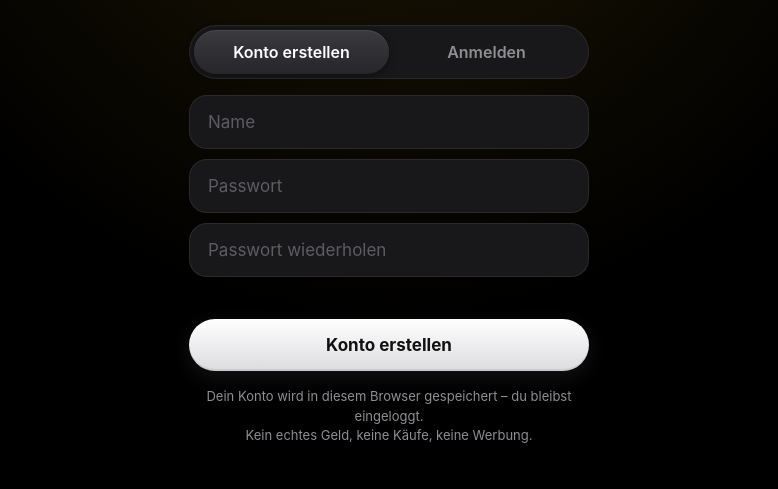
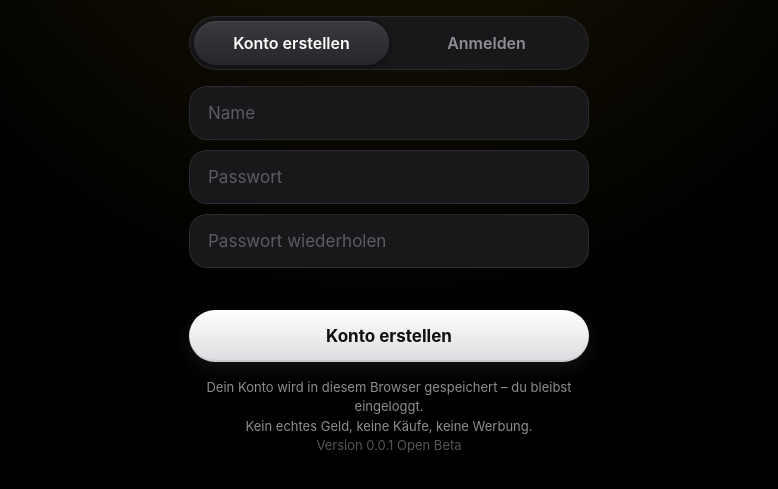
Before and after one commit to tillwassenhoven1-glitch/GGamble, a plain HTML site: page index.html in a window 1280 px wide. Shown: the part 239-728 px from the top of the page, without its empty margins (251-1029 px from the left). Drawn offline with Linux system fonts and the light colour scheme.

Commit message:
Version 0.0.1 Open Beta: Versionsanzeige unten links
Co-Authored-By: Claude Opus 5.5 <noreply@anthropic.com>
Claude-Session: https://claude.ai/code/session_01RRX6cRMjUsChSHPfQdor2H

```diff
--- a/index.html
+++ b/index.html
@@ -517,6 +517,7 @@ select.inp{appearance:none;-webkit-appearance:none;background-image:linear-gradi
 .cab.sm .btns b{width:36px;height:12px}
 .legend{display:flex;flex-wrap:wrap;gap:6px 12px;justify-content:center;margin-top:10px;font-size:13px;font-weight:700;color:#2a3a2a}
 
+#ver{position:fixed;left:14px;bottom:calc(var(--sb) + 96px);z-index:60;font-size:11px;font-weight:600;color:rgba(255,255,255,.6);background:rgba(0,0,0,.7);padding:3px 9px;border-radius:999px;backdrop-filter:blur(6px);-webkit-backdrop-filter:blur(6px);pointer-events:none;letter-spacing:.3px}
 </style>
 </head>
 <body>
@@ -532,7 +533,7 @@ select.inp{appearance:none;-webkit-appearance:none;background-image:linear-gradi
     <input id="lPw2" class="fld" type="password" placeholder="Passwort wiederholen" autocomplete="new-password">
     <div class="err" id="lErr"></div>
     <button class="btn white w" id="lGo">Los geht's</button>
-    <p class="small">Dein Konto wird in diesem Browser gespeichert – du bleibst eingeloggt.<br>Kein echtes Geld, keine Käufe, keine Werbung.</p>
+    <p class="small">Dein Konto wird in diesem Browser gespeichert – du bleibst eingeloggt.<br>Kein echtes Geld, keine Käufe, keine Werbung.<br><span id="lVer" style="opacity:.6"></span></p>
   </div>
 </div>
 
@@ -553,12 +554,14 @@ select.inp{appearance:none;-webkit-appearance:none;background-image:linear-gradi
   <nav id="nav" class="pill"></nav>
 </div>
 
+<div id="ver"></div>
 <div id="toasts"></div>
 <canvas id="fx"></canvas>
 
 <script>
 /* ===== core.js ===== */
 'use strict';
+const VERSION = '0.0.1 Open Beta';
 /* ================= Helfer ================= */
 const $ = (s, r = document) => r.querySelector(s);
 const $$ = (s, r = document) => [...r.querySelectorAll(s)];
@@ -2442,6 +2445,7 @@ function startApp(key) {
 }
 
 /* ================= Start ================= */
+$('#ver').textContent = 'Version ' + VERSION; $('#lVer').textContent = 'Version ' + VERSION;
 FX.init();
 setTimeout(() => {
   $('#splash').classList.add('out'); setTimeout(() => $('#splash').remove(), 800);
```
Also changed, not shown: 1 other file.
